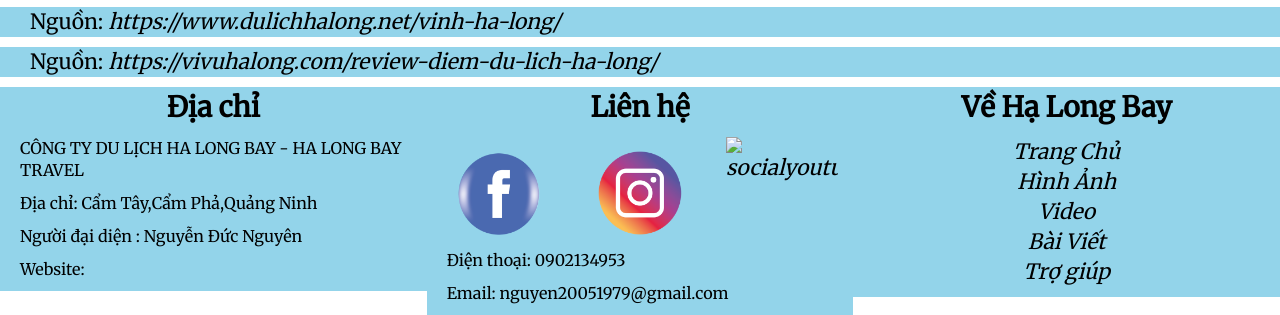
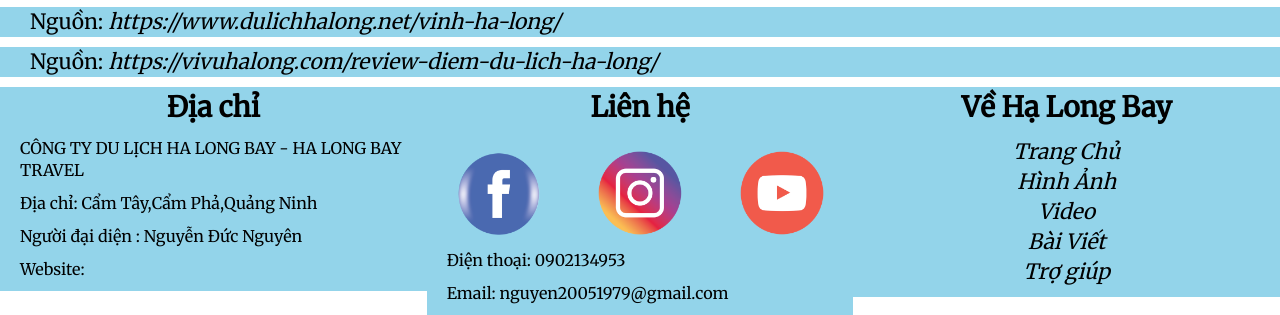
Before and after one commit to nguyenbe1708/du-lich-ha-long, a plain HTML site: page index.html in a window 1280 px wide. Shown: the part 4831-5146 px from the top of the page. Drawn offline with nearby package versions, Linux system fonts and the light colour scheme.

Commit message:
Update index.html

```diff
--- a/index.html
+++ b/index.html
@@ -198,7 +198,7 @@
                 </a>
 
                 <a href="https://www.youtube.com/channel/UCJtuk9EjN2y9pE_66tDeqbg" title="Tới Youtube của tôi">
-                  <img class="col-lg-4 col-md-4 col-sm-4 col-xs-4" src="zimage/youtube color.png" alt="socialyoutube" >
+                  <img class="col-lg-4 col-md-4 col-sm-4 col-xs-4" src="image/youtube color.png" alt="socialyoutube" >
                 </a>
 
               </div>
```
